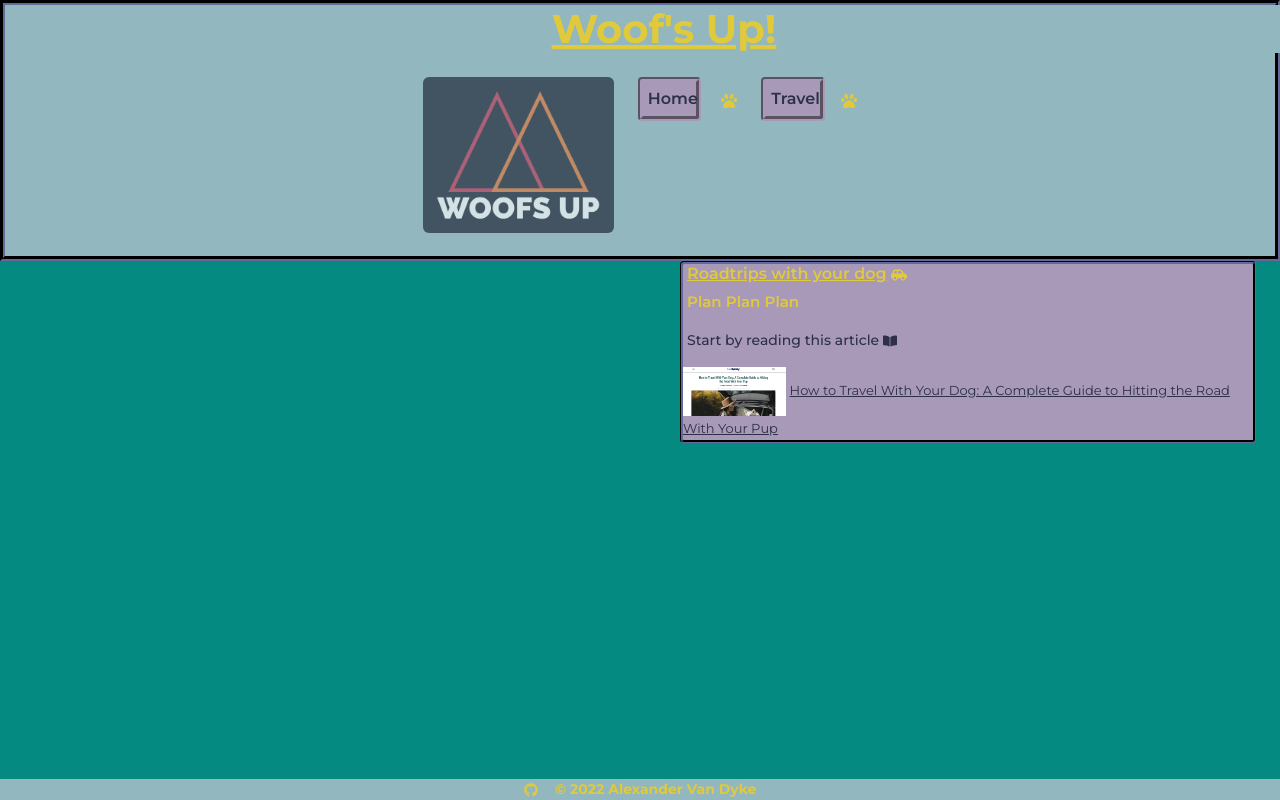
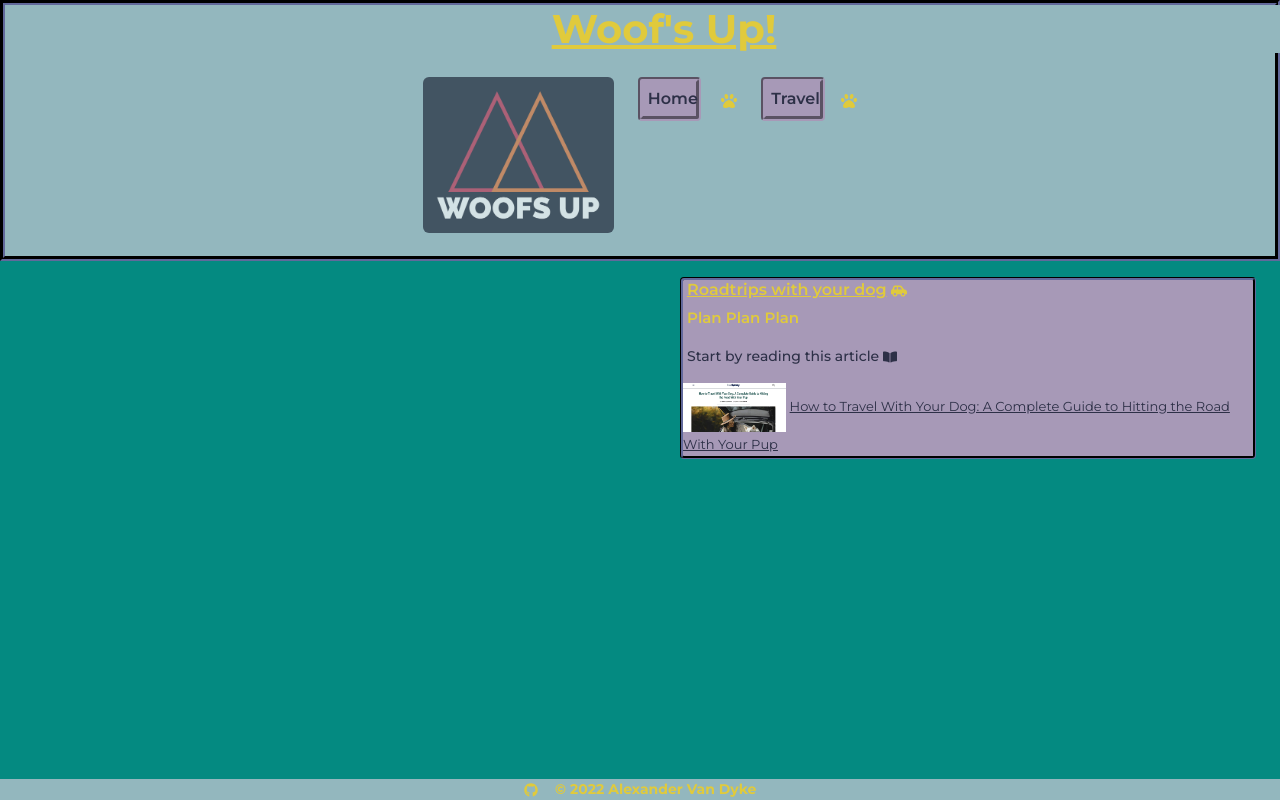
Before and after one commit to AlexandertheGreat491/Woofs_Up, a React (Create React App) app: page /AllTravel in a window 1280 px wide. Built offline with nearby package versions, Linux system fonts and the light colour scheme.

Commit message:
changed top margin

```diff
--- a/src/pages/AllTravel.js
+++ b/src/pages/AllTravel.js
@@ -12,7 +12,7 @@ import guide from "../assets/images/guide.jpg";
 
 const AllTravel = () => {
   return (
-    <div className="roadtrip ms-1 me-4" style={{ width: "45%", height: "15%" }}>
+    <div className="roadtrip ms-1 me-4 mt-3" style={{ width: "45%", height: "15%" }}>
       <h1 id="road" className="ms-1">
         Roadtrips with your dog
         <FaCarSide className="ms-1" />
```
